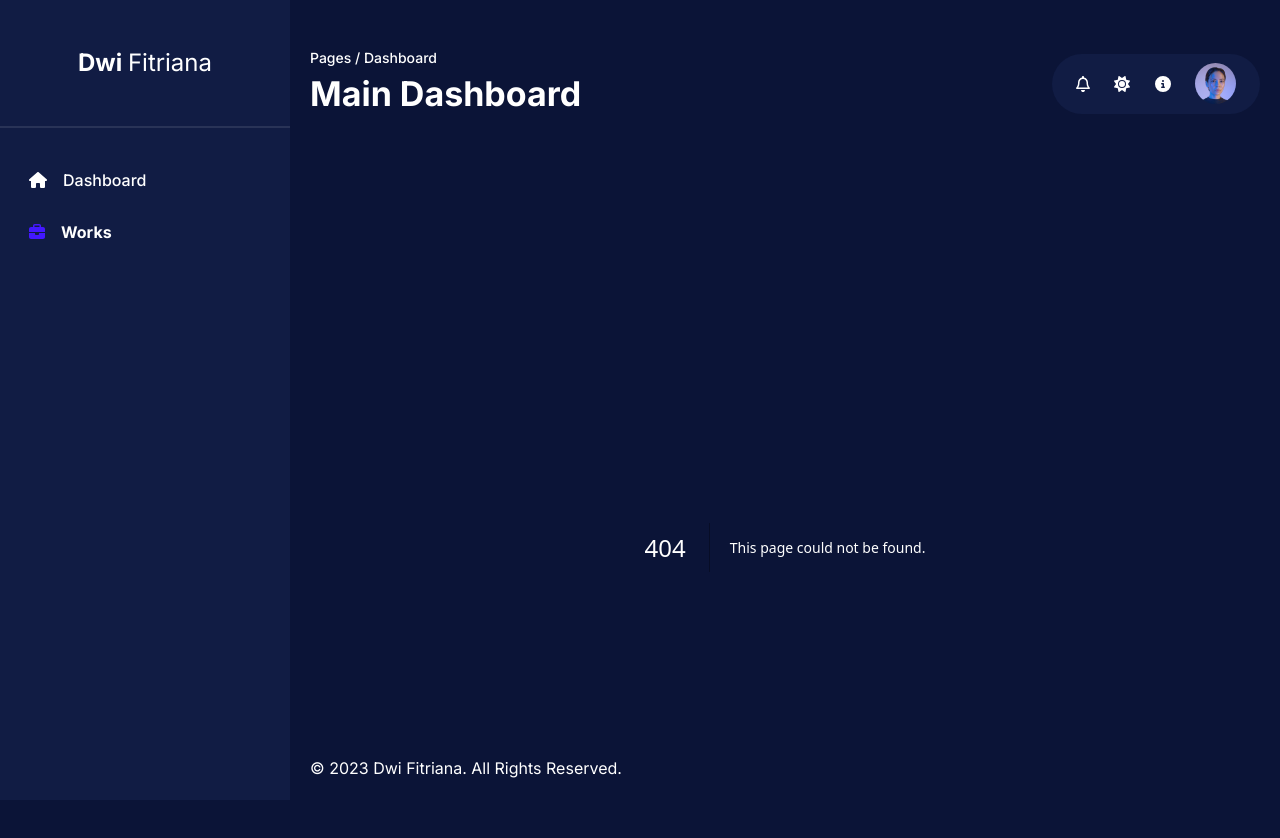
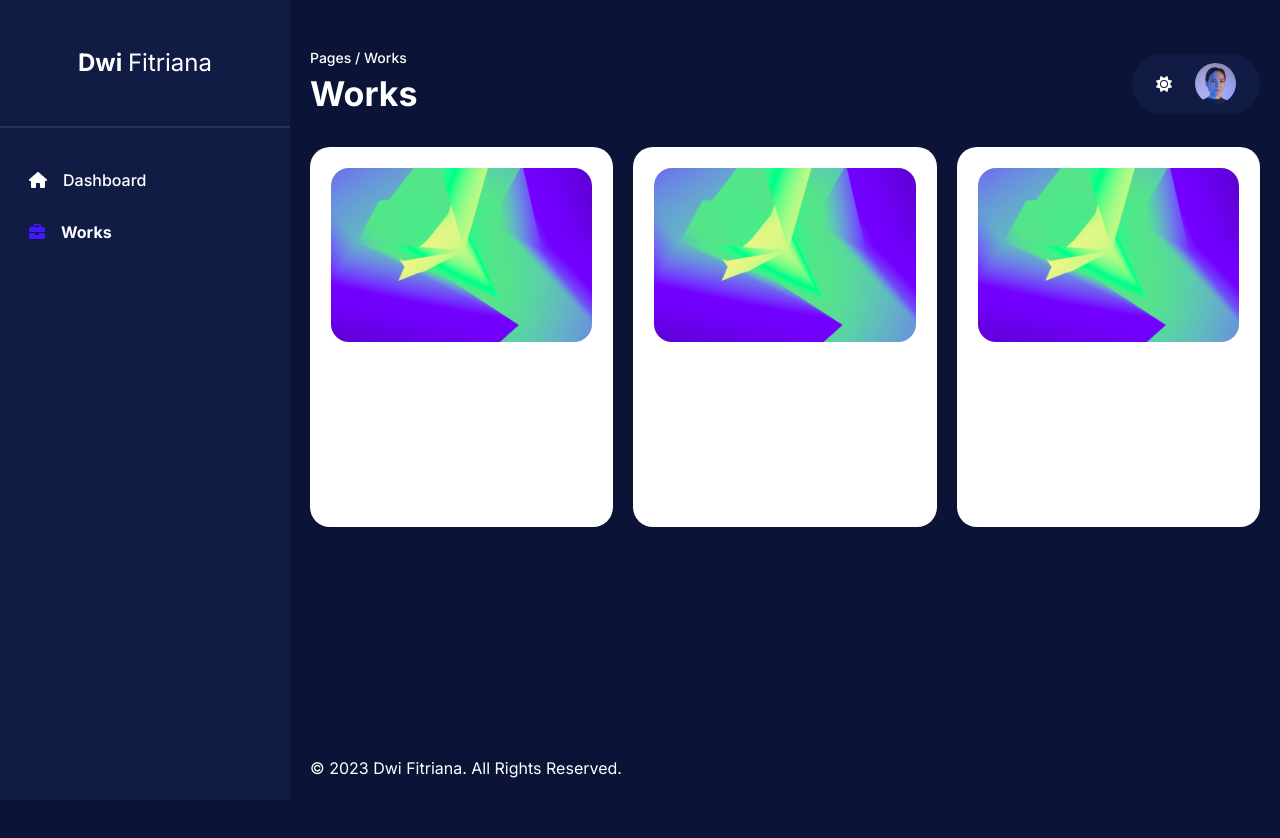
Before and after one commit to dwirizkyfitriana/portfolio-dashboard, a Next.js app: page /works in a window 1280 px wide. Before the commit this address had no page. Shown: the top 838 px of the page. After the commit the page ends 800 px from the top, so only its background shows below. Built offline with nearby package versions, Linux system fonts and the light colour scheme.

Commit message:
feat(card): create card

```diff
--- a/app/page.tsx
+++ b/app/page.tsx
@@ -1,3 +1,3 @@
 export default function Home() {
-  return <>Hello Work</>
+  return <>Hello World</>
 }
--- a/app/provider.tsx
+++ b/app/provider.tsx
@@ -3,11 +3,14 @@
 import Footer from '@/components/molecules/Footer'
 import PageHeader from '@/components/molecules/PageHeader'
 import Sidebar from '@/components/organism/Sidebar'
+import { sidebarItems } from '@/lib/navigations'
 import { ThemeProvider } from 'next-themes'
 import { usePathname } from 'next/navigation'
 
 const Provider = ({ children }: { children: React.ReactNode }) => {
   const pathname = usePathname()
+
+  const title = sidebarItems.filter((item) => item.href === pathname)[0].label
 
   return (
     <ThemeProvider attribute='class' defaultTheme='dark' disableTransitionOnChange>
@@ -16,7 +19,7 @@ const Provider = ({ children }: { children: React.ReactNode }) => {
           <div className='grid grid-cols-[290px_1fr]'>
             <Sidebar />
             <div className='px-5 pt-12 bg-light-bg dark:bg-dark-bg'>
-              <PageHeader title='Main Dashboard' breadcrumb='Dashboard' />
+              <PageHeader title={title} breadcrumb={title} />
               <div className='mt-7'>{children}</div>
               <Footer />
             </div>
--- /dev/null
+++ b/app/works/page.tsx
@@ -0,0 +1,58 @@
+import Image from 'next/image'
+
+const WorksPage = () => {
+  return (
+    <div className='grid grid-cols-3 gap-5 max-md:grid-cols-2 max-sm:grid-cols-1'>
+      <div className='p-[21px] rounded-[20px] w-full bg-white space-y-5'>
+        <Image
+          className='rounded-[18px] w-full'
+          src='/assets/images/card-placeholder.png'
+          alt=''
+          width={400}
+          height={300}
+        />
+
+        <h1 className='text-lg font-bold'>Abstract Colors</h1>
+
+        <p>
+          Lorem ipsum, dolor sit amet consectetur adipisicing elit. Provident adipisci, repellendus,
+          consequatur ipsum,
+        </p>
+      </div>
+      <div className='p-[21px] rounded-[20px] w-full bg-white space-y-5'>
+        <Image
+          className='rounded-[18px] w-full'
+          src='/assets/images/card-placeholder.png'
+          alt=''
+          width={400}
+          height={300}
+        />
+
+        <h1 className='text-lg font-bold'>Abstract Colors</h1>
+
+        <p>
+          Lorem ipsum, dolor sit amet consectetur adipisicing elit. Provident adipisci, repellendus,
+          consequatur ipsum,
+        </p>
+      </div>
+      <div className='p-[21px] rounded-[20px] w-full bg-white space-y-5'>
+        <Image
+          className='rounded-[18px] w-full'
+          src='/assets/images/card-placeholder.png'
+          alt=''
+          width={400}
+          height={300}
+        />
+
+        <h1 className='text-lg font-bold'>Abstract Colors</h1>
+
+        <p>
+          Lorem ipsum, dolor sit amet consectetur adipisicing elit. Provident adipisci, repellendus,
+          consequatur ipsum,
+        </p>
+      </div>
+    </div>
+  )
+}
+
+export default WorksPage
--- a/components/atoms/HeaderMenu.tsx
+++ b/components/atoms/HeaderMenu.tsx
@@ -1,16 +1,11 @@
-import { FontAwesomeIcon } from '@fortawesome/react-fontawesome'
 import React from 'react'
 import ThemeToggle from './ThemeToggle'
-import { faBell } from '@fortawesome/free-regular-svg-icons'
-import { faCircleInfo } from '@fortawesome/free-solid-svg-icons'
 import Image from 'next/image'
 
 const HeaderMenu = () => {
   return (
-    <div className='flex items-center justify-evenly rounded-[30px] bg-white dark:bg-dark-card-bg h-[60px] w-52 text-light-text-primary dark:text-white [&>*]:cursor-pointer'>
-      <FontAwesomeIcon icon={faBell} />
+    <div className='flex items-center justify-evenly rounded-[30px] bg-white dark:bg-dark-card-bg h-[60px] w-32 text-light-text-primary dark:text-white [&>*]:cursor-pointer'>
       <ThemeToggle />
-      <FontAwesomeIcon icon={faCircleInfo} />
       <div className='max-w-[41px] max-h-[41px]'>
         <Image
           className='rounded-full'
--- a/package.json
+++ b/package.json
@@ -1,5 +1,5 @@
 {
-  "name": "portfolio-dashboaard",
+  "name": "portfolio-dashboard",
   "version": "0.1.0",
   "private": true,
   "scripts": {
--- a/tailwind.config.ts
+++ b/tailwind.config.ts
@@ -18,6 +18,7 @@ module.exports = {
     },
     extend: {
       colors: {
+        current: 'currentColor',
         'light-primary': '#4318FF',
         'dark-primary': '#7551FF',
         'dark-bg': '#0B1437',
```
Also changed, not shown: public/assets/images/card-placeholder.png (added).
